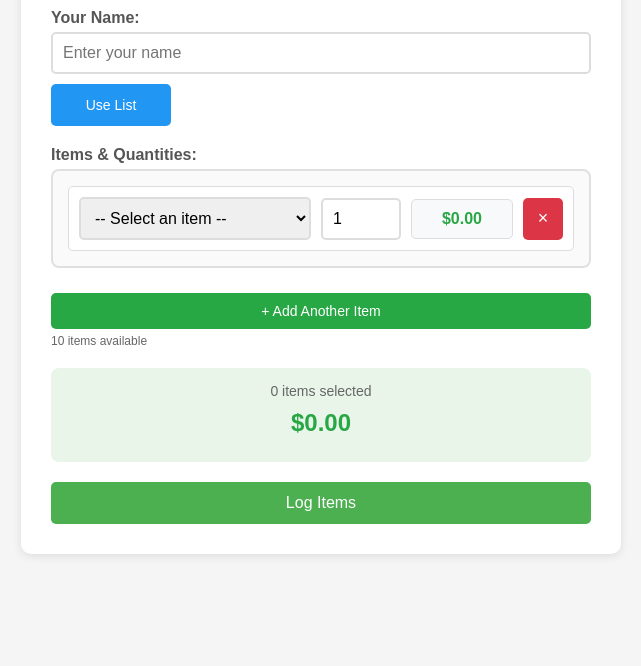
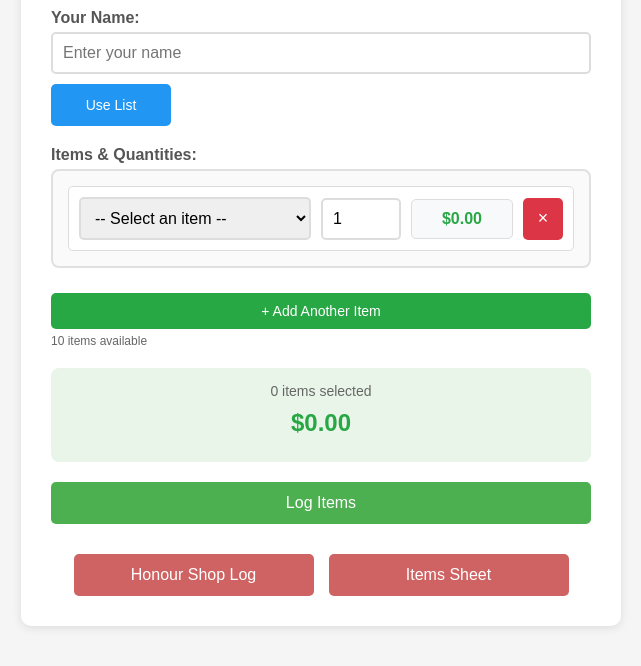
Before and after one commit to joshua-kluth/lodge-honour-shop, a plain HTML site: page index.html in a window 1280 px wide. Shown: the part 180-846 px from the top of the page, without its empty margins (319-960 px from the left). Before the commit the page ends 804 px from the top, so only its background shows below. Drawn offline with Linux system fonts and the light colour scheme; no server answers.

Commit message:
modified:   README.md 	modified:   index.html

```diff
--- a/index.html
+++ b/index.html
@@ -245,6 +245,33 @@
             margin-top: 5px;
         }
 
+        .bottom-buttons {
+            display: flex;
+            gap: 15px;
+            margin-top: 30px;
+            justify-content: center;
+        }
+
+        .bottom-btn {
+            flex: 1;
+            max-width: 200px;
+            padding: 12px 20px;
+            background-color: #cf6363;
+            color: white;
+            text-decoration: none;
+            border-radius: 5px;
+            text-align: center;
+            font-size: 16px;
+            transition: background-color 0.3s;
+            display: inline-block;
+        }
+
+        .bottom-btn:hover {
+            background-color: #aa4f4f;
+            color: white;
+            text-decoration: none;
+        }
+
         @media (max-width: 600px) {
             .item-row {
                 flex-direction: column;
@@ -304,6 +331,11 @@
         </form>
 
         <div id="message" class="message"></div>
+
+        <div class="bottom-buttons">
+            <a href="https://docs.google.com/spreadsheets/d/1Ugzw97_bIJZnlpe7DlRE8mrdj0glGz0Hu3EJc0B2nWo/edit?usp=sharing" target="_blank" class="bottom-btn">Honour Shop Log</a>
+            <a href="https://docs.google.com/spreadsheets/d/1Mwbguv6NHwlv_Uvbdy95rnr54MaxRBCc-lcw1mUDbDg/edit?usp=sharing" target="_blank" class="bottom-btn">Items Sheet</a>
+        </div>
     </div>
 
     <script>
```
Also changed, not shown: 1 other file.
